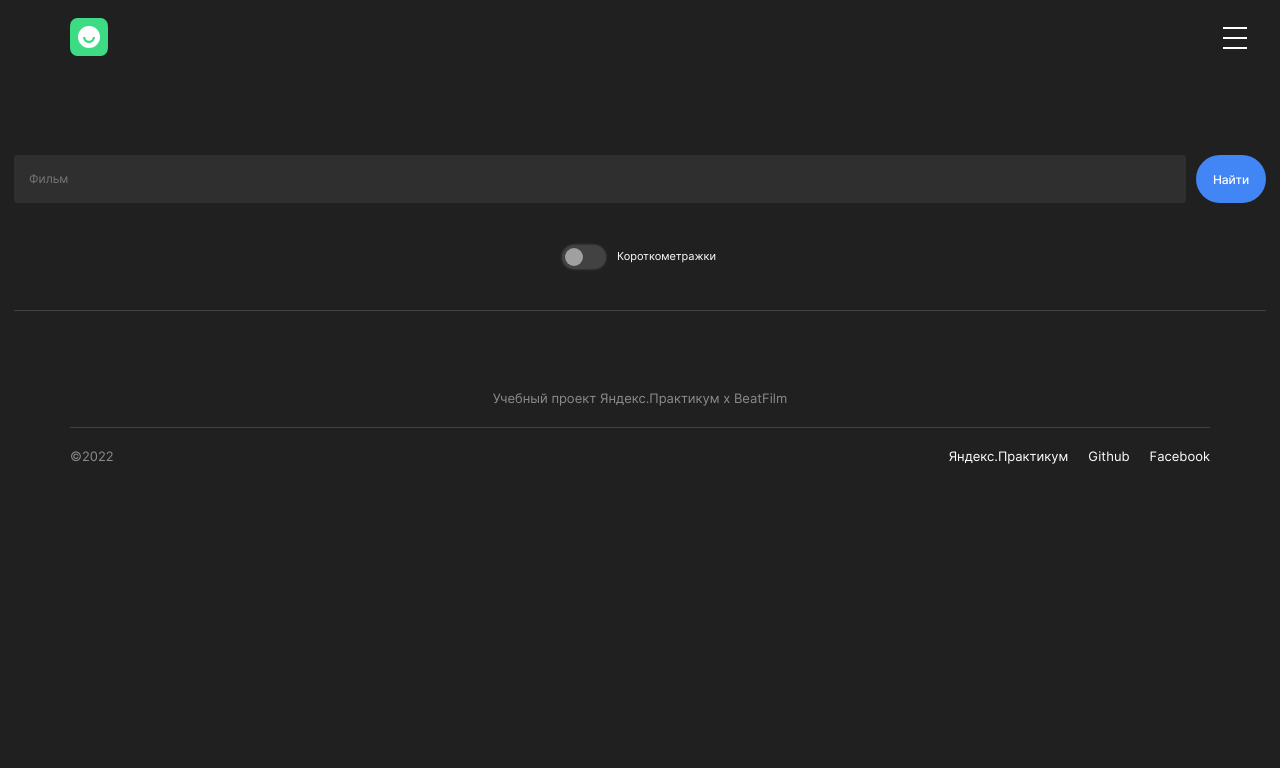
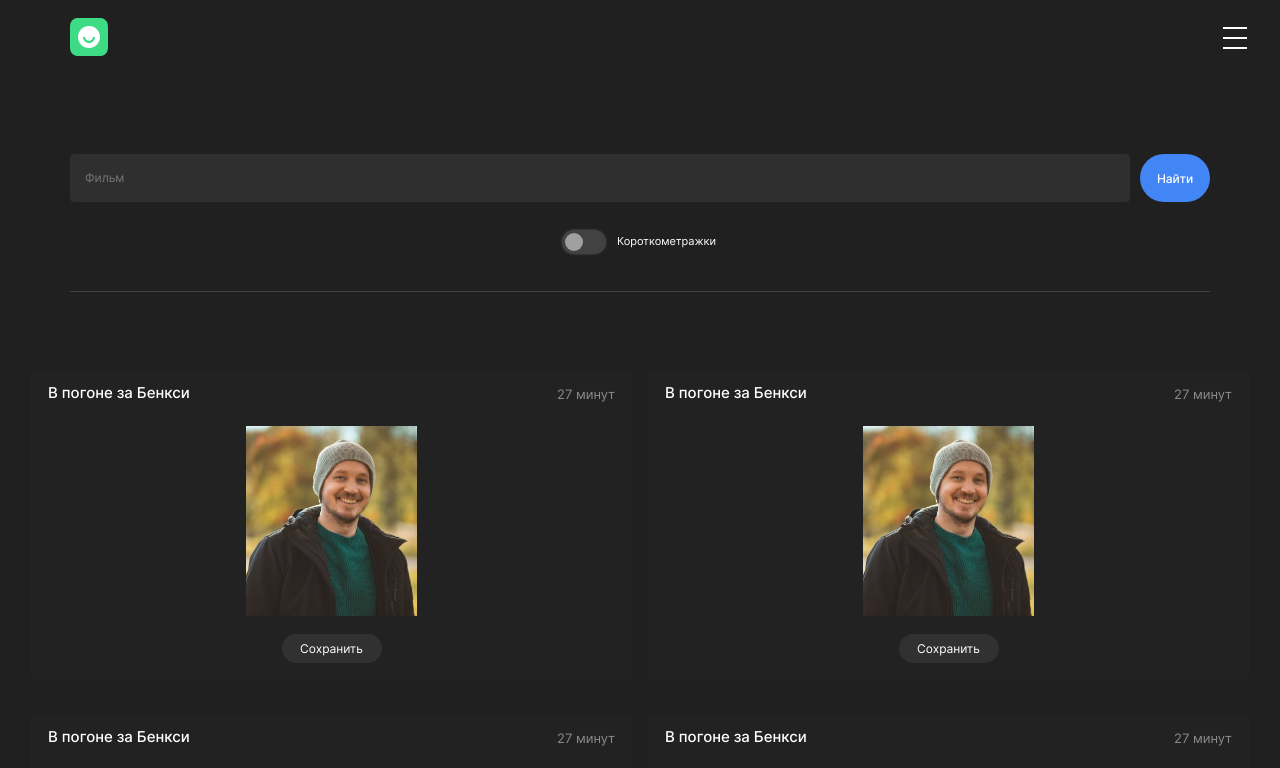
Before and after one commit to BJuice1984/movies-explorer-frontend, a React (Create React App) app: page /movies in a window 1280 px wide. Shown: the top 768 px of the page. Built offline with nearby package versions, Linux system fonts and the light colour scheme.

Commit message:
feat/Создать компонент MoviesCard.js MoviesCardList.js + CSS

```diff
--- a/src/components/Movies/Movies.js
+++ b/src/components/Movies/Movies.js
@@ -2,6 +2,7 @@ import React from "react";
 import Header from "../Header/Header";
 import BurgerMenu from "../BurgerMenu/BurgerMenu";
 import SearchForm from "../SearchForm/SearchForm";
+import MoviesCardList from "../MoviesCardList/MoviesCardList";
 import Footer from "../Footer/Footer";
 import './Movies.css'
 
@@ -12,6 +13,7 @@ function Movies() {
       <Header isMainPage={false}/>
       <BurgerMenu />
       <SearchForm />
+      <MoviesCardList />
       <Footer />
     </main>
   )
--- /dev/null
+++ b/src/components/MoviesCard/MoviesCard.css
@@ -0,0 +1,97 @@
+.element {
+  margin: 0;
+  background-color: #222;
+  border-radius: 6px;
+  /* box-shadow: 0px 4px 30px rgba(0, 0, 0, 0.08); */
+  display: grid;
+  justify-items: stretch;
+  grid-template-columns: 2fr;
+  grid-template-rows: 3fr;
+  grid-template-areas:
+    'element__title element__duration'
+    'element__pic element__pic'
+    'element__like-button element__like-button';
+}
+
+@media screen and (min-width: 768px) {
+  .element {
+    min-width: 342px;
+    min-height: 309px;
+  }
+}
+
+.element__title {
+  grid-area: element__title;
+  font-size: 12px;
+  line-height: 1.5;
+  font-weight: 500;
+  color: #fff;
+  text-align: left;
+  padding-left: 14px;
+}
+
+@media screen and (min-width: 768px) {
+  .element__title {
+    font-size: 15px;
+    line-height: 1.2;
+    padding-left: 18px;
+  }
+}
+
+.element__duration {
+  grid-area: element__duration;
+  font-size: 10px;
+  line-height: 1.8;
+  font-weight: 400;
+  color: #8B8B8B;
+  text-align: right;
+  padding-right: 14px;
+}
+
+@media screen and (min-width: 768px) {
+  .element__duration {
+    font-size: 13px;
+    line-height: 1.4;
+    padding-right: 18px;
+  }
+}
+
+.element__pic {
+  grid-area: element__pic;
+  min-width: 100%;
+  height: calc(88vw / 1.78);
+  object-fit: contain;
+}
+
+@media screen and (min-width: 768px) {
+  .element__pic {
+    max-height: 190px;
+  }
+}
+
+.element__like-button {
+  grid-area: element__like-button;
+  width: 100px;
+  height: 29px;
+  justify-self: center;
+  border: none;
+  border-radius: 30px;
+  background-color: #313131;
+  margin: 14px;
+  font-size: 12px;
+  line-height: 1.1;
+  font-weight: 400;
+  color: #fff;
+  cursor: pointer;
+}
+
+@media screen and (min-width: 768px) {
+  .element__like-button {
+    margin: 18px;
+  }
+}
+
+.element__like-button:hover {
+  opacity: 0.8;
+  transition: 0.2s ease-in-out;
+}
--- /dev/null
+++ b/src/components/MoviesCard/MoviesCard.js
@@ -0,0 +1,17 @@
+import React from "react";
+import './MoviesCard.css';
+import moviePic from '../../images/student-photo.jpg'
+
+function MoviesCard() {
+
+  return(
+    <article className="element">
+      <h2 className="element__title">В погоне за Бенкси</h2>
+      <p className="element__duration">27 минут</p>
+      <img className="element__pic" src={moviePic} alt="Картинка постер фильма"></img>
+      <button className="element__like-button" type="button" aria-label="Сохранить">Сохранить</button>
+    </article>
+  )
+}
+
+export default MoviesCard;
--- /dev/null
+++ b/src/components/MoviesCardList/MoviesCardList.css
@@ -0,0 +1,19 @@
+.movie-card-list {
+  display: grid;
+  grid-template-columns: 1fr;
+  gap: 14px;
+  padding-top: 50px;
+  padding-left: 10px;
+  padding-right: 10px;
+}
+
+@media screen and (min-width: 768px) {
+  .movie-card-list {
+    grid-template-columns: repeat(2, 1fr);
+    column-gap: 14px;
+    row-gap: 35px;
+    padding-top: 80px;
+    padding-left: 30px;
+    padding-right: 30px;
+  }
+}
--- /dev/null
+++ b/src/components/MoviesCardList/MoviesCardList.js
@@ -0,0 +1,17 @@
+import React from "react";
+import './MoviesCardList.css';
+import MoviesCard from "../MoviesCard/MoviesCard";
+
+function MoviesCardList() {
+
+  return(
+    <section className="movie-card-list">
+      <MoviesCard />
+      <MoviesCard />
+      <MoviesCard />
+      <MoviesCard />
+    </section>
+  )
+}
+
+export default MoviesCardList;
--- a/src/components/SearchForm/SearchForm.css
+++ b/src/components/SearchForm/SearchForm.css
@@ -4,6 +4,21 @@
   padding-top: 81px;
   padding-left: 14px;
   padding-right: 14px;
+}
+
+@media screen and (min-width: 768px) {
+  .search-form {
+    padding-top: 80px;
+    padding-left: 30px;
+    padding-right: 30px;
+  }
+}
+
+@media screen and (min-width: 1024px) {
+  .search-form {
+    padding-left: 70px;
+    padding-right: 70px;
+  }
 }
 
 .search-form__container {
@@ -64,6 +79,13 @@
   justify-content: center;
   padding-top: 44px;
   padding-bottom: 43px;
+}
+
+@media screen and (min-width: 768px) {
+  .search-form__checkbox {
+    padding-top: 30px;
+    padding-bottom: 39px;
+  }
 }
 
 .search-form__span {
```
